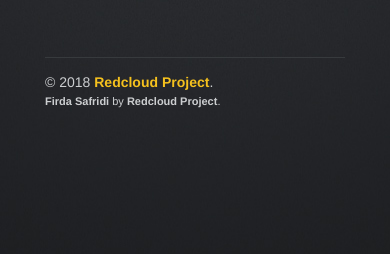
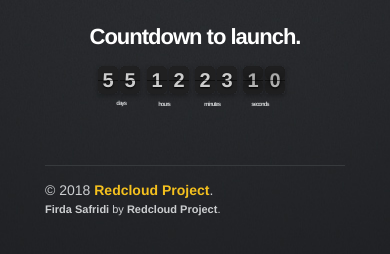
Before and after one commit to firdasafridi/maintenance, a plain HTML site: page index.html in a window 390 px wide. Shown: the part 350-604 px from the top of the page. Drawn offline with nearby package versions, Linux system fonts and the light colour scheme.

Commit message:
Update media query

```diff
--- a/css/mediaqueries.css
+++ b/css/mediaqueries.css
@@ -49,6 +49,11 @@
 
 	h1 { font-size: 38px; }
 	h2 { font-size: 38px; }
-	.countdown { display: none; }
+	/* .countdown { display: none; } */
+	/* .contdown-intro { margin-top: 37px; margin-bottom: 20px; } */
+	.countDownClock .container { width: 240px; height: 45px; margin: 15px auto 15px; box-sizing: border-box; }
+	.countDownClock .flip { margin: 1px; width: 20px; height: 28px; font-size: 20px; line-height: 28px; border-radius: 2px; }
+	.countDownClock .sepr{ margin-right: 5px; }
+	.countDownClock .hourPlay:after, .countDownClock .minutePlay:after, .countDownClock .secondPlay:after, .countDownClock .day-container:after { font-size: 6px; }
 
 }
```
